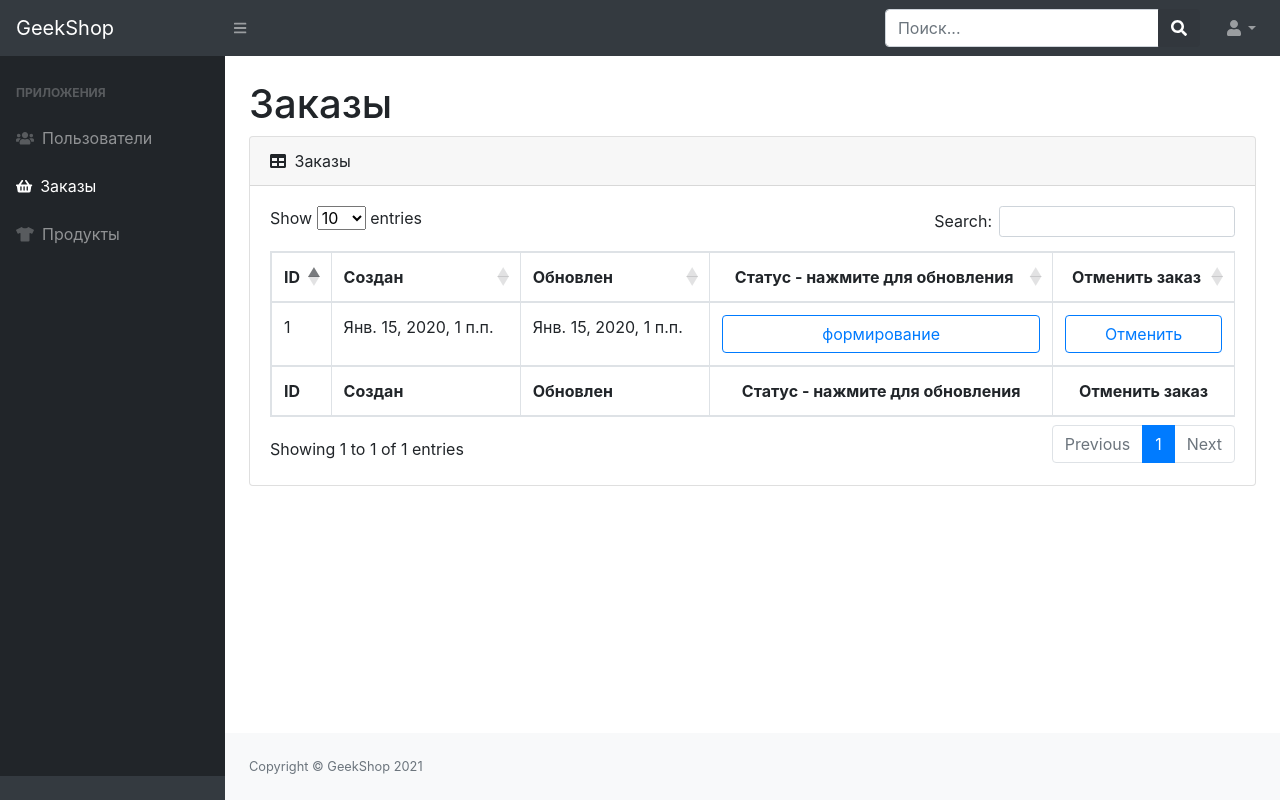
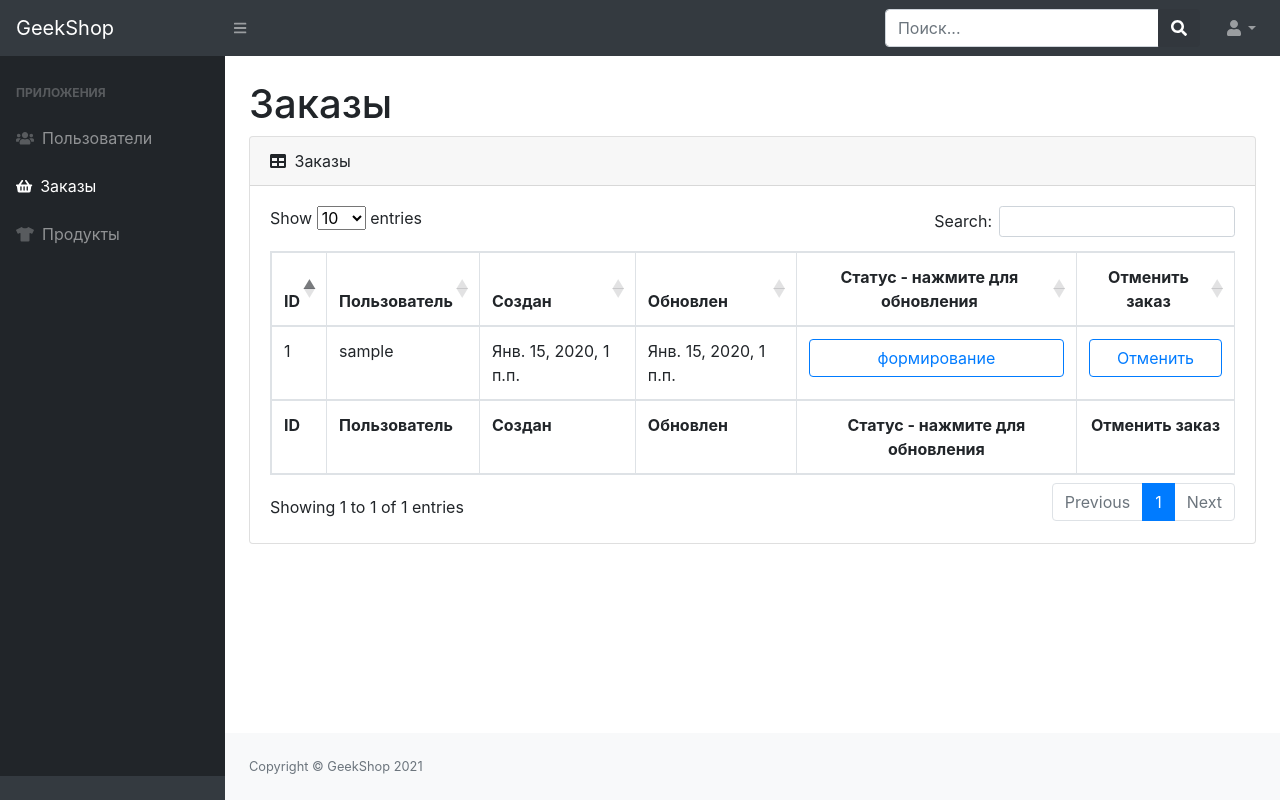
Before and after one commit to ElecTrOoD/django-geekshop, a Django app: page /admin-staff/orders/ in a window 1280 px wide. Run offline with Django 3.2, Linux system fonts and the light colour scheme; a user stored in the database is signed in; tables that the repository leaves empty hold one stand-in row (values such as "Sample post"); some libraries are stand-ins or nearby versions.

Commit message:
updated admin-orders-read template

```diff
--- a/admins/templates/admins/admin-orders-read.html
+++ b/admins/templates/admins/admin-orders-read.html
@@ -15,6 +15,7 @@
                             <thead>
                             <tr>
                                 <th>ID</th>
+                                <th>Пользователь</th>
                                 <th>Создан</th>
                                 <th>Обновлен</th>
                                 <th class="text-center">Статус - нажмите для обновления</th>
@@ -24,6 +25,7 @@
                             <tfoot>
                             <tr>
                                 <th>ID</th>
+                                <th>Пользователь</th>
                                 <th>Создан</th>
                                 <th>Обновлен</th>
                                 <th class="text-center">Статус - нажмите для обновления</th>
@@ -34,6 +36,7 @@
                             {% for order in object_list %}
                                 <tr>
                                     <td>{{ order.id }}</td>
+                                    <td>{{ order.user.username }}</td>
                                     <td>{{ order.created }}</td>
                                     <td>{{ order.updated }}</td>
                                     <td><a href="{% url 'admins:update_order_status' order.pk %}"
```
